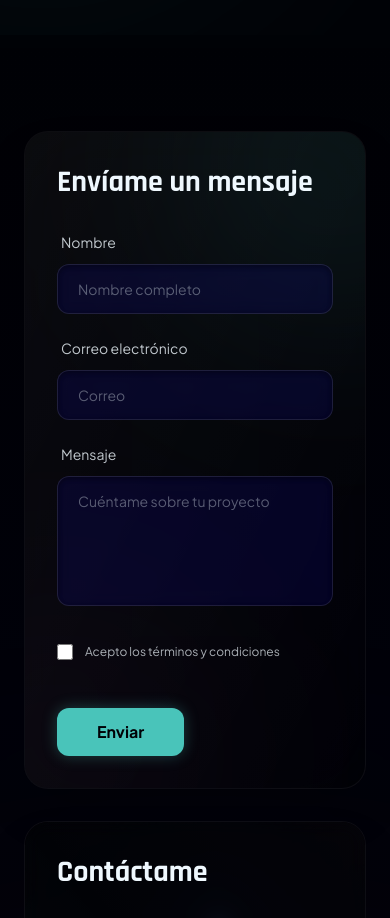
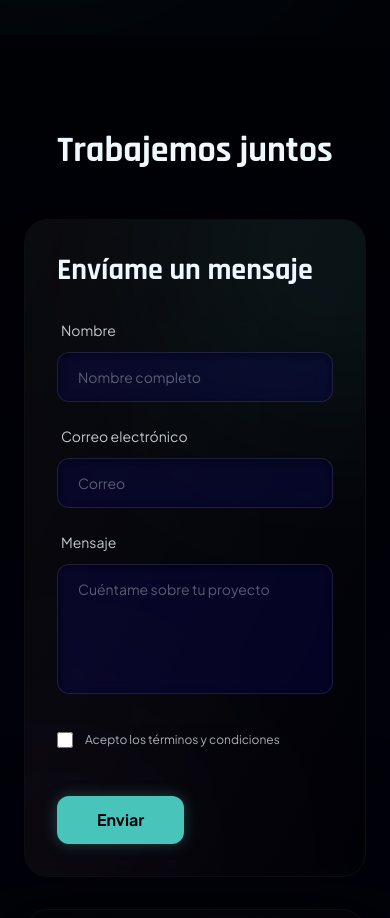
Before and after one commit to dianasaico20/portfolio, a Next.js app: page / in a window 390 px wide. Shown: the part 6260-7178 px from the top of the page. Built offline with nearby package versions, Linux system fonts and the light colour scheme.

Commit message:
feat: implement responsive navigation bar, layout shell, and contact CTA component

```diff
--- a/src/app/layout.tsx
+++ b/src/app/layout.tsx
@@ -20,7 +20,7 @@ const rajdhani = Rajdhani({
 });
 
 export const metadata: Metadata = {
-  title: "Diana Desing",
+  title: "Diana Design",
   description: "Professional portfolio",
 };
 
@@ -37,7 +37,6 @@ export default function RootLayout({
       <body className="min-h-screen flex flex-col relative">
         <SmoothScrollProvider>
           <StarryBackground />
-          {/* Capa 1 y 2 van dentro de las páginas y componentes específicos */}
           <main className="flex-1 flex flex-col relative z-10">
             {children}
           </main>
--- a/src/components/home/ContactCTA.tsx
+++ b/src/components/home/ContactCTA.tsx
@@ -75,6 +75,19 @@ export default function ContactCTA() {
       <div className="absolute bottom-0 left-1/2 -translate-x-1/2 w-200 h-100 bg-highlight-primary/5 rounded-full blur-[150px] pointer-events-none" />
 
       <div className="max-w-7xl mx-auto px-6 md:px-12 relative z-10">
+        {/* Main Section Title */}
+        <motion.div
+          initial={{ opacity: 0, y: 20 }}
+          whileInView={{ opacity: 1, y: 0 }}
+          viewport={{ once: true }}
+          transition={{ duration: 0.6 }}
+          className="mb-12 md:mb-16 text-center"
+        >
+          <h2 className="font-display text-4xl md:text-5xl lg:text-6xl font-bold text-text-primary">
+            Trabajemos juntos
+          </h2>
+        </motion.div>
+
         <div className="grid grid-cols-1 lg:grid-cols-2 gap-8 lg:gap-12">
 
           {/* Left Form Column */}
--- a/src/components/layout/Navbar.tsx
+++ b/src/components/layout/Navbar.tsx
@@ -58,7 +58,7 @@ export default function Navbar() {
               {link.name}
             </Link>
           ))}
-          <Button variant="primary" size="sm"  onClick={() => window.location.href = "mailto:dianasaico2024@gmail.com"}>
+          <Button variant="primary" size="sm" onClick={() => window.location.href = "mailto:dianasaico2024@gmail.com"}>
             Contacto
           </Button>
         </nav>
@@ -79,7 +79,7 @@ export default function Navbar() {
           initial={{ opacity: 0, y: -20 }}
           animate={{ opacity: 1, y: 0 }}
           exit={{ opacity: 0, y: -20 }}
-          className="absolute top-full left-0 right-0 bg-background-secondary border-b border-border-muted p-6 flex flex-col gap-4 shadow-xl md:hidden"
+          className="absolute top-full left-0 right-0 bg-background-secondary/80 backdrop-blur-2xl border-b border-white/10 p-6 flex flex-col gap-4 shadow-[0_10px_40px_-10px_rgba(0,0,0,0.5)] md:hidden"
         >
           {navLinks.map((link) => (
             <Link
```
Also changed, not shown: src/app/icon.svg (added). Lines whose indentation alone changed are shown as unchanged.
